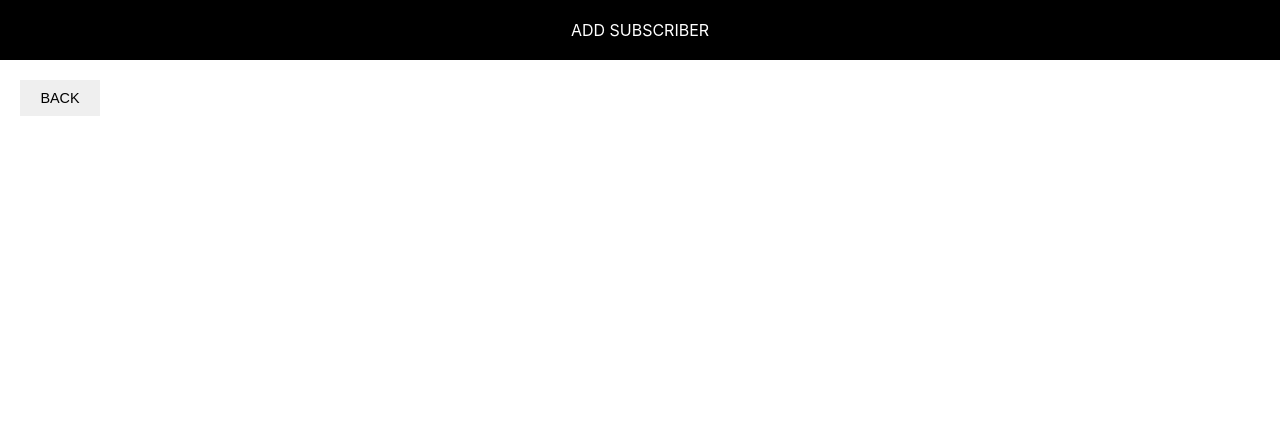
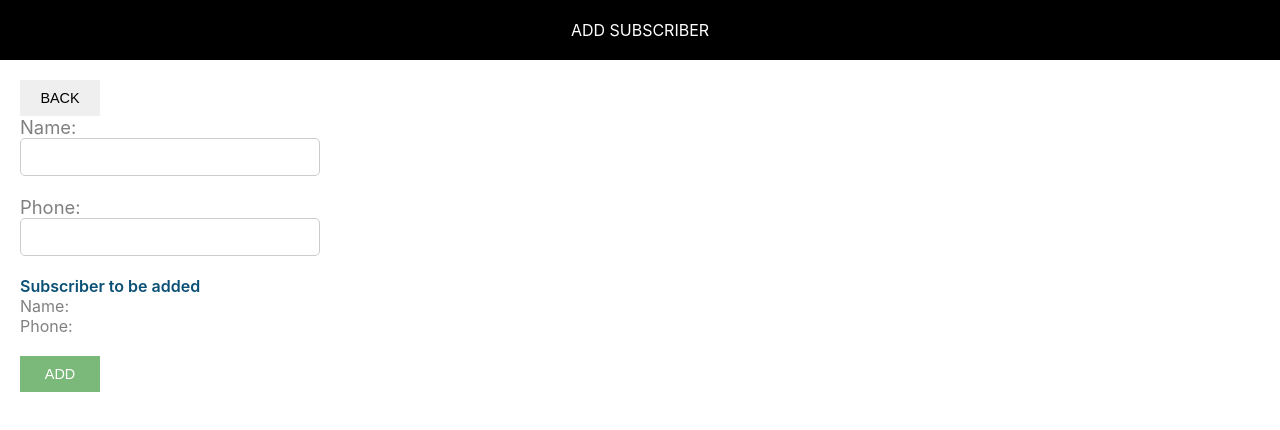
Before and after one commit to satyajanaarrdan/ReactjsDemo, a React (Create React App) app: page / in a window 1280 px wide. Shown: the top 430 px of the page. Built offline with nearby package versions, Linux system fonts and the light colour scheme.

Commit message:
newly added data in common.css and addsubscriber.js file

```diff
--- a/src/AddSubscriber.js
+++ b/src/AddSubscriber.js
@@ -12,6 +12,20 @@ class AddSubscriber extends Component {
                 <div className="component-body-container">
                     <button className="custom-btn">Back</button>
                     <form className="subscirber-form">
+                        <label htmlFor="name" className="label-control">Name: </label>
+                        <br />
+                        <input type="text" id="name" className="input-control" name="name" /> <br /><br />
+
+                        <label htmlFor="phone" className="label-control">Phone: </label>
+                        <br />
+                        <input type="text" id="phone" className="input-control" name="phone" /> <br /><br />
+                        <div className="subscriber-info-container">
+                            <span className="subscriber-to-add-heading">Subscriber to be added</span><br />
+                            <span className="subscriber-info">Name: </span><br />
+                            <span className="subscriber-info">Phone: </span>
+                        </div>
+                        <button type="submit" className="custom-btn add-btn">Add</button>
+
                     </form>
                 </div>
             </div>
--- a/src/common/common.css
+++ b/src/common/common.css
@@ -11,3 +11,7 @@
     cursor: pointer;
     outline: none;
 }
+.add-btn {
+    background: #7ab97a;
+    color: #fff;
+}
```
